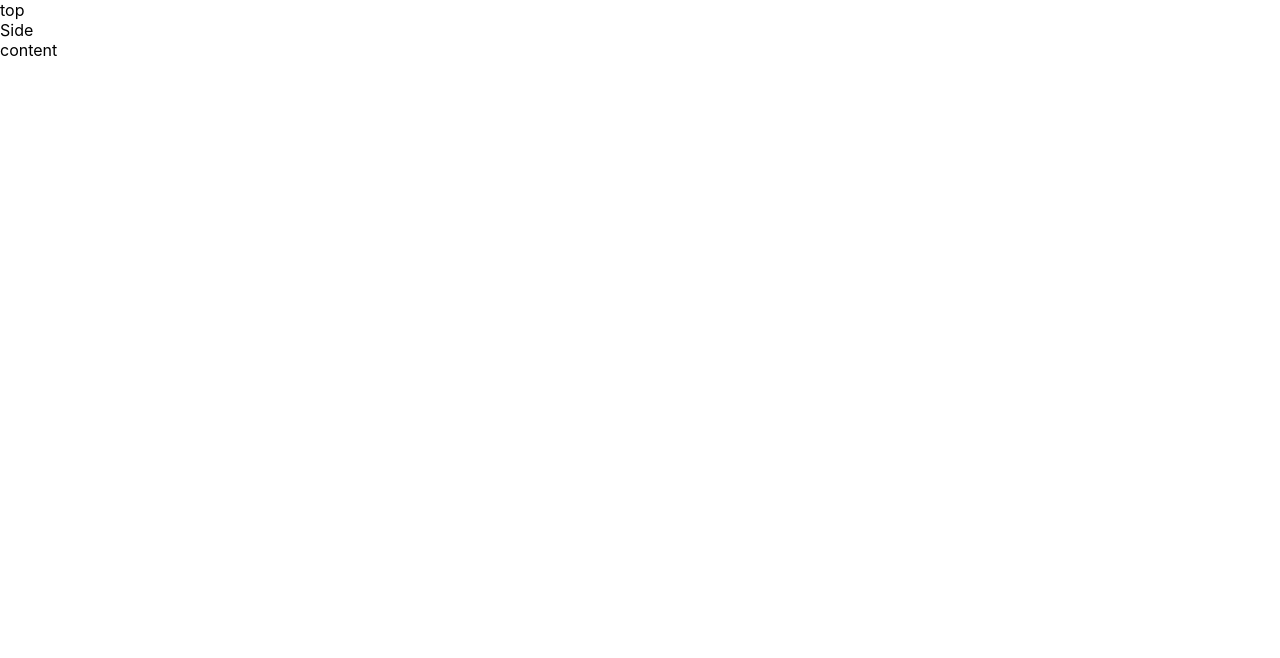
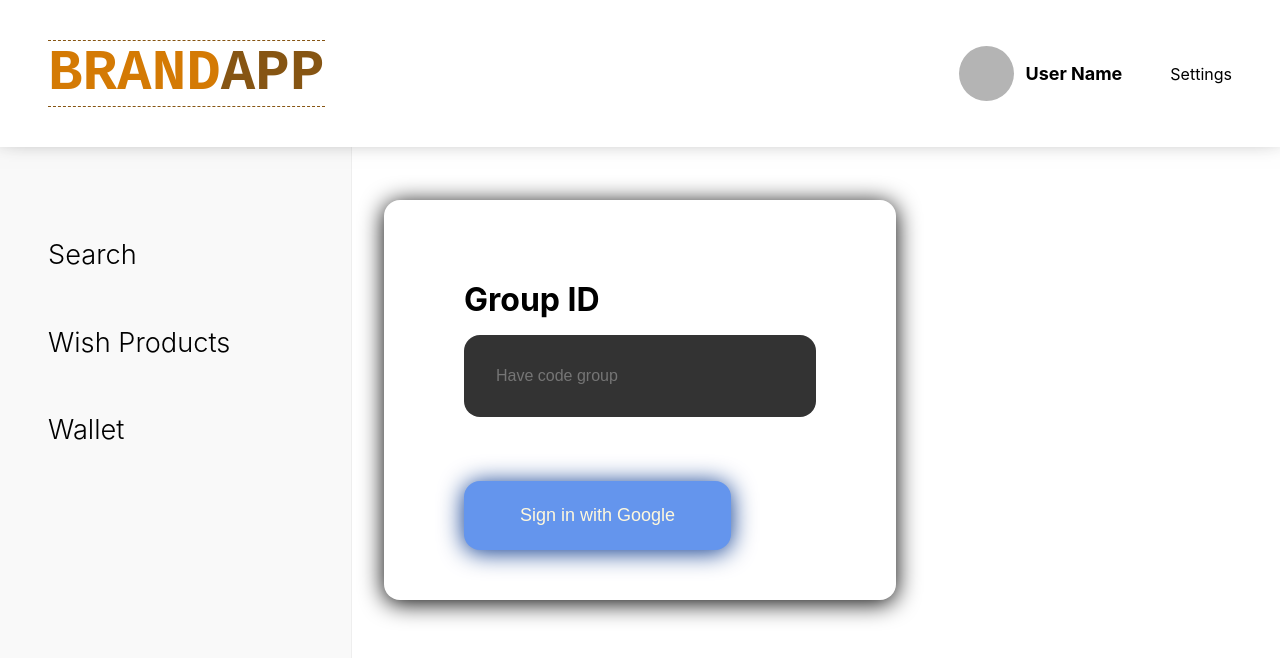
Before and after one commit to HMhugomeireles/-daughter-desired-product-app, a Next.js app in the folder frontend/: page / in a window 1280 px wide. Shown: the top 658 px of the page. Built offline with nearby package versions, Linux system fonts and the light colour scheme.

Commit message:
import ui components

```diff
--- a/frontend/components/container/Content/index.js
+++ b/frontend/components/container/Content/index.js
@@ -1,8 +1,6 @@
+import ContentUI from '../../ui/layout/Content'
 
+export default function Content( { children }) {
 
-export default function Content() {
-
-    return (
-        <main>content</main>
-    )
+    return <ContentUI>{ children }</ContentUI>
 }
--- a/frontend/components/container/SideNavigation/index.js
+++ b/frontend/components/container/SideNavigation/index.js
@@ -1,8 +1,6 @@
-
+import SideNavigationUI from '../../ui/layout/SideNavigation'
 
 export default function SideNavigation() {
 
-    return (
-        <div>Side</div>
-    )
+    return <SideNavigationUI />
 }
--- a/frontend/components/container/TopNavigation/index.js
+++ b/frontend/components/container/TopNavigation/index.js
@@ -1,8 +1,6 @@
-
+import TopNavigationUI from '../../ui/layout/TopNavigation'
 
 export default function TopNavigation() {
 
-    return (
-        <div>top</div>
-    )
+    return <TopNavigationUI />
 }
--- a/frontend/components/container/layout/index.js
+++ b/frontend/components/container/layout/index.js
@@ -3,15 +3,13 @@ import SideNavigation from '../SideNavigation'
 import Content from '../Content'
 
 
-export default function Layout({ children }) {
+export default function Layout(props) {
 
     return (
         <>
             <TopNavigation />
             <SideNavigation />
-            <Content>
-                {children}
-            </Content>
+            <Content>{ props.children }</Content>
         </>
     )
 }
--- a/frontend/components/container/login/index.js
+++ b/frontend/components/container/login/index.js
@@ -3,7 +3,7 @@ import LoginUI from '../../ui/login'
 
 export default function LoginContainer() {
     function handleLoginProvider(provider) {
-        console.log(provider)
+        console.log(provider )
     }
 
     return <LoginUI onLoginProvider={handleLoginProvider} />
```
